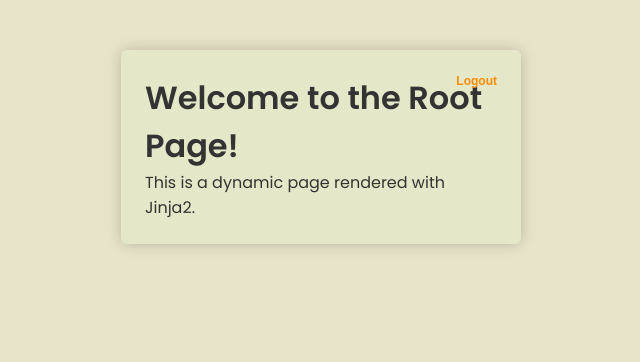
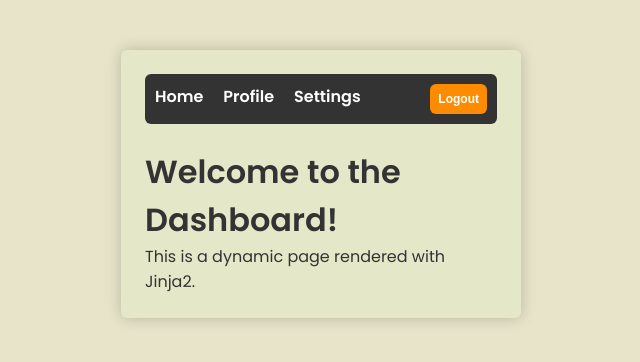
Before and after one commit to Atrolide/PharmaTracker, a FastAPI app: template src/frontend/templates/index.html in a window 1280 px wide. Shown: the top 362 px of the page, without its empty margins (319-959 px from the left). Run offline with FastAPI, Linux system fonts and the light colour scheme; the template is opened without the code that fills it, so the values that code supplies are empty; parts of the project's set-up code (start-up, migrations or seed data) failed here and were passed over.

Commit message:
026: Navbar prototype

```diff
--- a/src/frontend/static/css/styles.css
+++ b/src/frontend/static/css/styles.css
@@ -67,21 +67,56 @@ button {
 /* Logout Button */
 .logout-button {
     padding: 8px;
-    color: #FF8C00;
+    color: #fff;
     font-weight: bold;
     border: none;
     cursor: pointer;
     font-size: 12px;
-    background-color: transparent;
-    transition: color 0.3s ease;
-    position: absolute;
-    top: 16px;
-    right: 16px;
+    background-color: #FF8C00;
+    transition: background-color 0.3s ease;
 }
 
 .logout-button:hover {
+    background-color: #FFA500;
+}
+
+/* Navbar Styles */
+.navbar {
+    background-color: #333;
+    padding: 10px;
+    border-radius: 6px;
+    display: flex;
+    justify-content: space-between;
+    align-items: center;
+    margin-bottom: 24px;
+}
+
+.navbar-menu {
+    list-style: none;
+    display: flex;
+    gap: 20px;
+    width: 100%;
+}
+
+.navbar-item {
+    margin: 0;
+}
+
+.navbar-link {
     color: #fff;
-    background-color: #FF8C00;
+    text-decoration: none;
+    font-weight: bold;
+    transition: color 0.3s ease;
+}
+
+.navbar-link:hover {
+    color: #FFA500;
+}
+
+.navbar-logout {
+    margin-left: auto;
+    display: flex;
+    align-items: center;
 }
 
 /* Error Section */
--- a/src/frontend/templates/index.html
+++ b/src/frontend/templates/index.html
@@ -4,24 +4,36 @@
 <head>
     <meta charset="UTF-8">
     <meta name="viewport" content="width=device-width, initial-scale=1.0">
-    <title>Root Page</title>
+    <title>Dashboard</title>
     <link rel="stylesheet" href="../static/css/styles.css"> <!-- Linking the CSS file -->
     <link href="https://fonts.googleapis.com/css2?family=Poppins:wght@400;600&display=swap" rel="stylesheet">
 </head>
 
 <body class="{% if success_message %}success-message-present{% endif %}">
     <div class="container">
+        <header>
+            <nav class="navbar">
+                <ul class="navbar-menu">
+                    <li class="navbar-item"><a href="/" class="navbar-link">Home</a></li>
+                    <li class="navbar-item"><a href="/profile" class="navbar-link">Profile</a></li>
+                    <li class="navbar-item"><a href="/settings" class="navbar-link">Settings</a></li>
+                    <li class="navbar-item navbar-logout">
                         <form action="/logout" method="post" class="logout-form">
-            <button type="submit", class="logout-button">Logout</button>
+                            <button type="submit" class="logout-button">Logout</button>
                         </form>
+                    </li>
+                </ul>
+            </nav>
+        </header>
 
-        <h1>Welcome to the Root Page!</h1>
+        <main>
+            <h1>Welcome to the Dashboard!</h1>
             <p>This is a dynamic page rendered with Jinja2.</p>
 
             {% if success_message %}
             <div id="success-section">{{ success_message }}</div>
             {% endif %}
-
+        </main>
     </div>
 </body>
 
```
Lines whose indentation alone changed are shown as unchanged.
